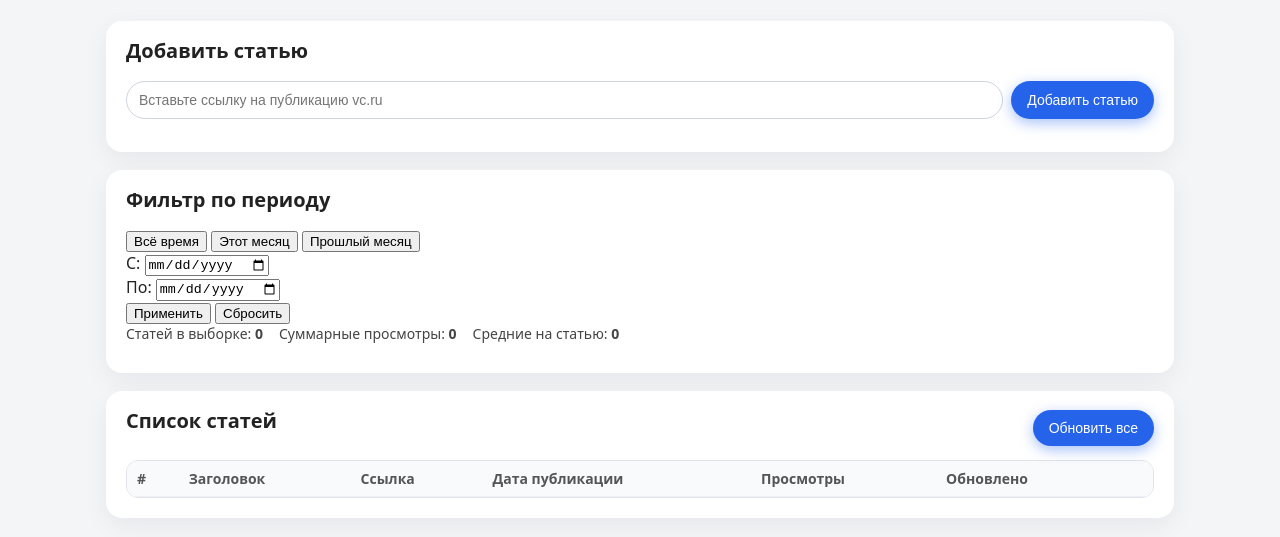
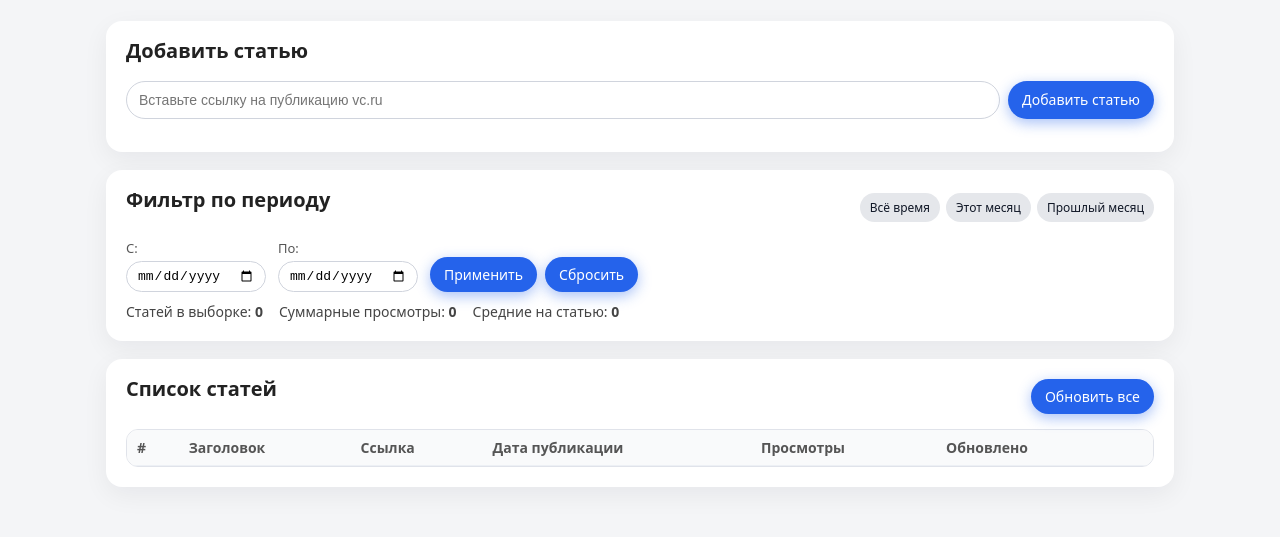
Before and after one commit to Mixail-Troshin/post-static, a website: page public/index.html in a window 1280 px wide. Shown: the part 91-628 px from the top of the page. Drawn offline with Linux system fonts and the light colour scheme; no server answers.

Commit message:
Refactor button styles and add new classes

```diff
--- a/public/styles.css
+++ b/public/styles.css
@@ -57,12 +57,19 @@ body {
   font-size: 14px;
 }
 
+button {
+  font-family: inherit;
+}
+
 #add-form button,
 #refresh-all,
-.table-row-button {
+.table-row-button,
+#apply-filter,
+#reset-filter,
+.chip {
   border-radius: 999px;
   border: none;
-  padding: 10px 16px;
+  padding: 8px 14px;
   font-size: 14px;
   cursor: pointer;
   background: #2563eb;
@@ -73,7 +80,10 @@ body {
 
 #add-form button:hover,
 #refresh-all:hover,
-.table-row-button:hover {
+.table-row-button:hover,
+#apply-filter:hover,
+#reset-filter:hover,
+.chip:hover {
   background: #1d4ed8;
   transform: translateY(-1px);
   box-shadow: 0 6px 18px rgba(37, 99, 235, 0.45);
@@ -81,9 +91,23 @@ body {
 
 #add-form button:active,
 #refresh-all:active,
-.table-row-button:active {
+.table-row-button:active,
+#apply-filter:active,
+#reset-filter:active,
+.chip:active {
   transform: translateY(0);
   box-shadow: 0 2px 8px rgba(37, 99, 235, 0.35);
+}
+
+.secondary {
+  background: #e5e7eb;
+  color: #111827;
+  box-shadow: none;
+}
+
+.secondary:hover {
+  background: #d1d5db;
+  box-shadow: none;
 }
 
 .message {
@@ -110,9 +134,10 @@ body {
 
 .summary {
   display: flex;
+  flex-wrap: wrap;
   gap: 16px;
   font-size: 14px;
-  margin-bottom: 10px;
+  margin-top: 10px;
   color: #444;
 }
 
@@ -179,7 +204,99 @@ td.actions {
 }
 
 .table-row-button {
-  padding: 6px 12px;
+  padding: 6px 10px;
   font-size: 12px;
   box-shadow: none;
+  margin-left: 4px;
 }
+
+.table-row-button.delete {
+  background: #ef4444;
+}
+
+.table-row-button.delete:hover {
+  background: #dc2626;
+}
+
+.filters-header {
+  display: flex;
+  justify-content: space-between;
+  align-items: center;
+  gap: 8px;
+}
+
+.filters-row {
+  margin-top: 10px;
+  display: flex;
+  flex-wrap: wrap;
+  gap: 12px;
+  align-items: flex-end;
+}
+
+.field {
+  display: flex;
+  flex-direction: column;
+  gap: 4px;
+}
+
+.field label {
+  font-size: 13px;
+  color: #555;
+}
+
+.field input[type="date"] {
+  padding: 6px 10px;
+  font-size: 13px;
+  border-radius: 999px;
+  border: 1px solid #d0d4dd;
+  min-width: 140px;
+}
+
+.field-buttons {
+  flex-direction: row;
+  align-items: center;
+  gap: 8px;
+}
+
+.quick-filters {
+  display: flex;
+  flex-wrap: wrap;
+  gap: 6px;
+}
+
+.chip {
+  padding: 6px 10px;
+  font-size: 12px;
+  background: #e5e7eb;
+  color: #111827;
+  box-shadow: none;
+}
+
+.chip:hover {
+  background: #d1d5db;
+}
+
+.chip.active {
+  background: #2563eb;
+  color: #fff;
+}
+
+@media (max-width: 700px) {
+  #add-form {
+    flex-direction: column;
+  }
+
+  .filters-header {
+    flex-direction: column;
+    align-items: flex-start;
+  }
+
+  .field-buttons {
+    width: 100%;
+    justify-content: flex-start;
+  }
+
+  .table-wrapper {
+    overflow-x: auto;
+  }
+}
```
